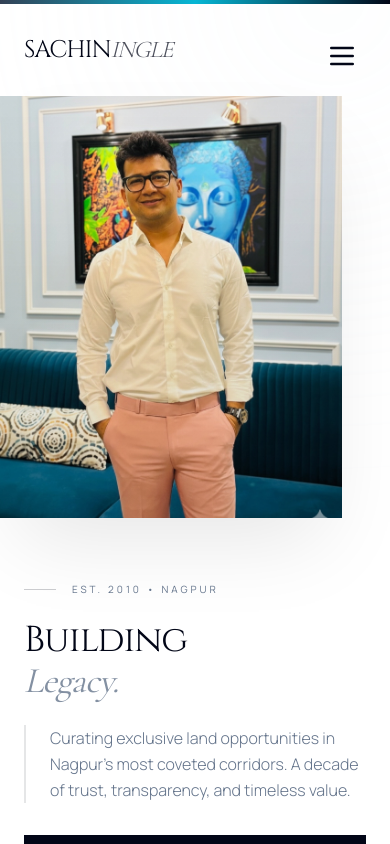
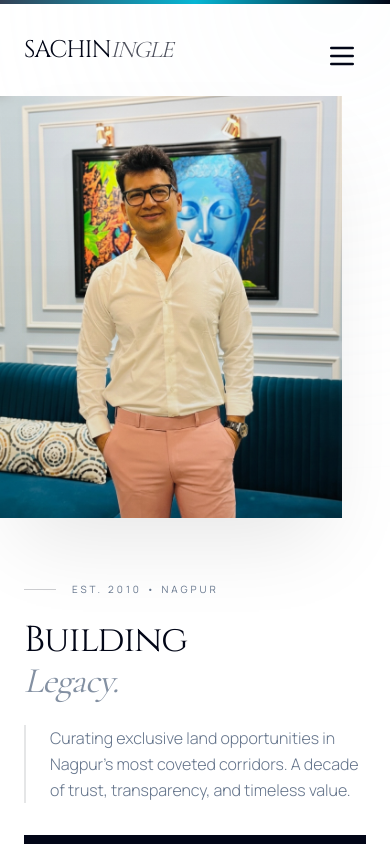
Before and after one commit to SaurabhGithug/sachiningle, a Next.js app: page / in a window 390 px wide. Shown: the top 844 px of the page. Built offline with nearby package versions, Linux system fonts and the light colour scheme; a web font is replaced by a local one.

Commit message:
fix: optimize hero image alignment for mobile devices

```diff
--- a/components/vogue/hero.tsx
+++ b/components/vogue/hero.tsx
@@ -57,7 +57,7 @@ export default function VogueHero() {
                                 src="/sachin-ingle.jpg"
                                 alt="Sachin Ingle"
                                 fill
-                                className="object-cover"
+                                className="object-cover object-[center_20%] lg:object-center"
                                 priority
                                 sizes="(max-width: 768px) 100vw, 50vw"
                             />
```
